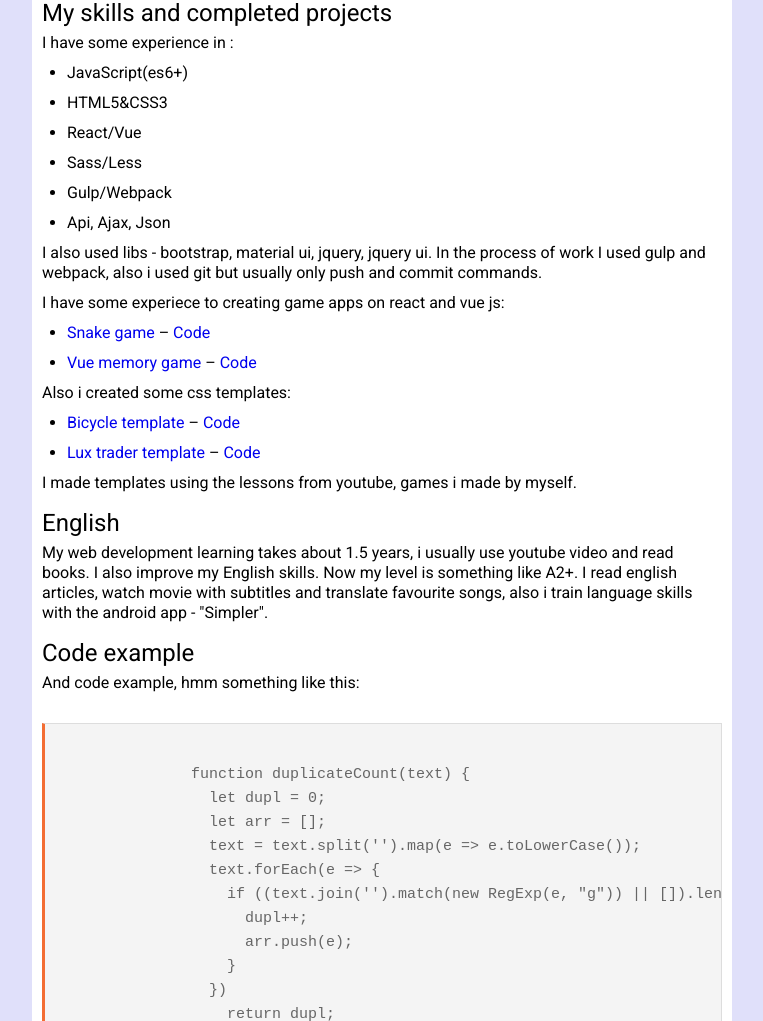
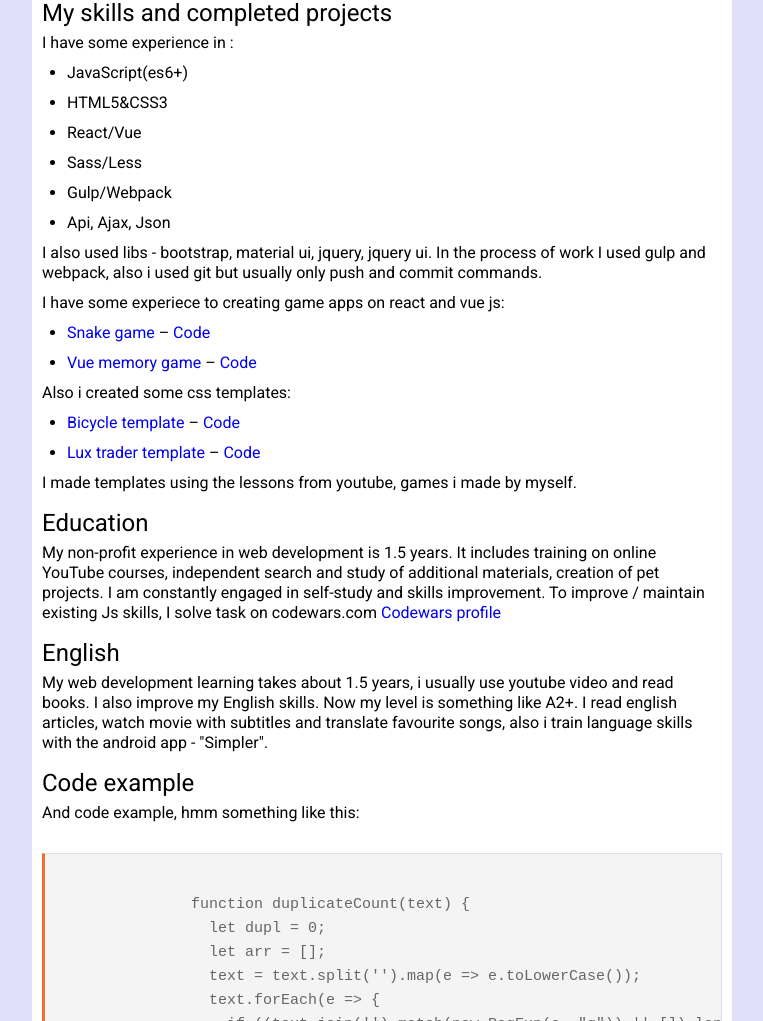
Before and after one commit to MikhailChekov/rsschool-cv, a plain HTML site: page index.html in a window 1280 px wide. Shown: the part 802-1823 px from the top of the page, without its empty margins (258-1021 px from the left). Drawn offline with Linux system fonts and the light colour scheme.

Commit message:
feat: implement education section

```diff
--- a/index.html
+++ b/index.html
@@ -23,6 +23,9 @@
               </li>
               <li class="menu__item">
                 <a href="#skills" class="menu__link">Skills</a>
+              </li>
+              <li class="menu__item">
+                <a href="#education" class="menu__link">Education</a>
               </li>
               <li class="menu__item">
                 <a href="#english" class="menu__link">English</a>
@@ -102,6 +105,16 @@
           </ul>
           <p>I made templates using the lessons from youtube, games i made by myself.</p>
         </section>
+        <section id="education" class="education">
+          <h3 class="h3">Education</h3>
+          <p>
+            My non-profit experience in web development is 1.5 years. It includes training on online YouTube courses,
+            independent search and study of additional materials, creation of pet projects. I am constantly engaged in
+            self-study and skills improvement.
+            To improve / maintain existing Js skills, I solve task on codewars.com
+            <a target="_blank" href="https://www.codewars.com/users/MikhailChekov">Codewars profile</a>
+          </p>
+        </section>
         <section id="english" class="english">
           <h3 class="h3">English</h3>
           <p> My web development learning takes about 1.5 years, i usually use youtube video and read books. I
```
